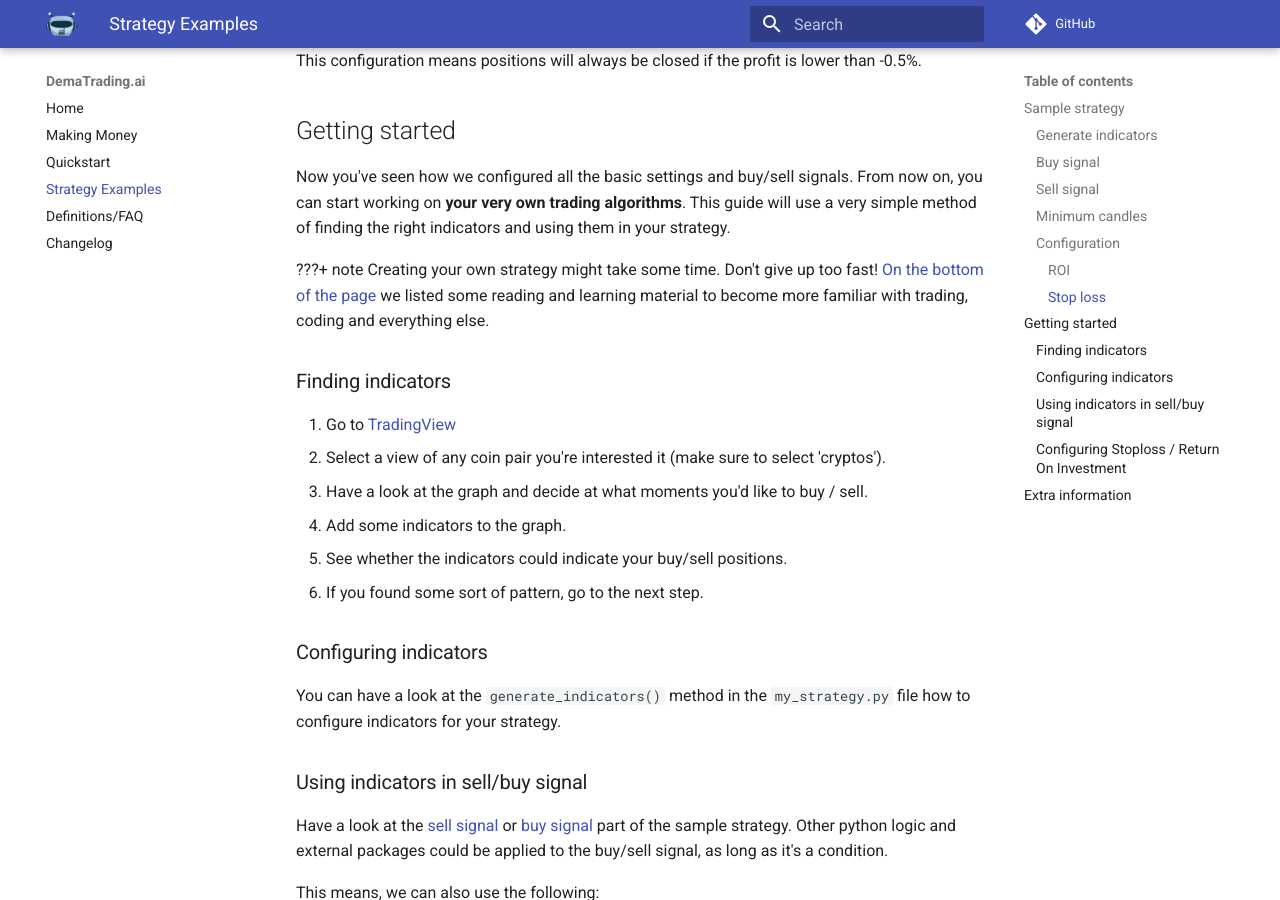
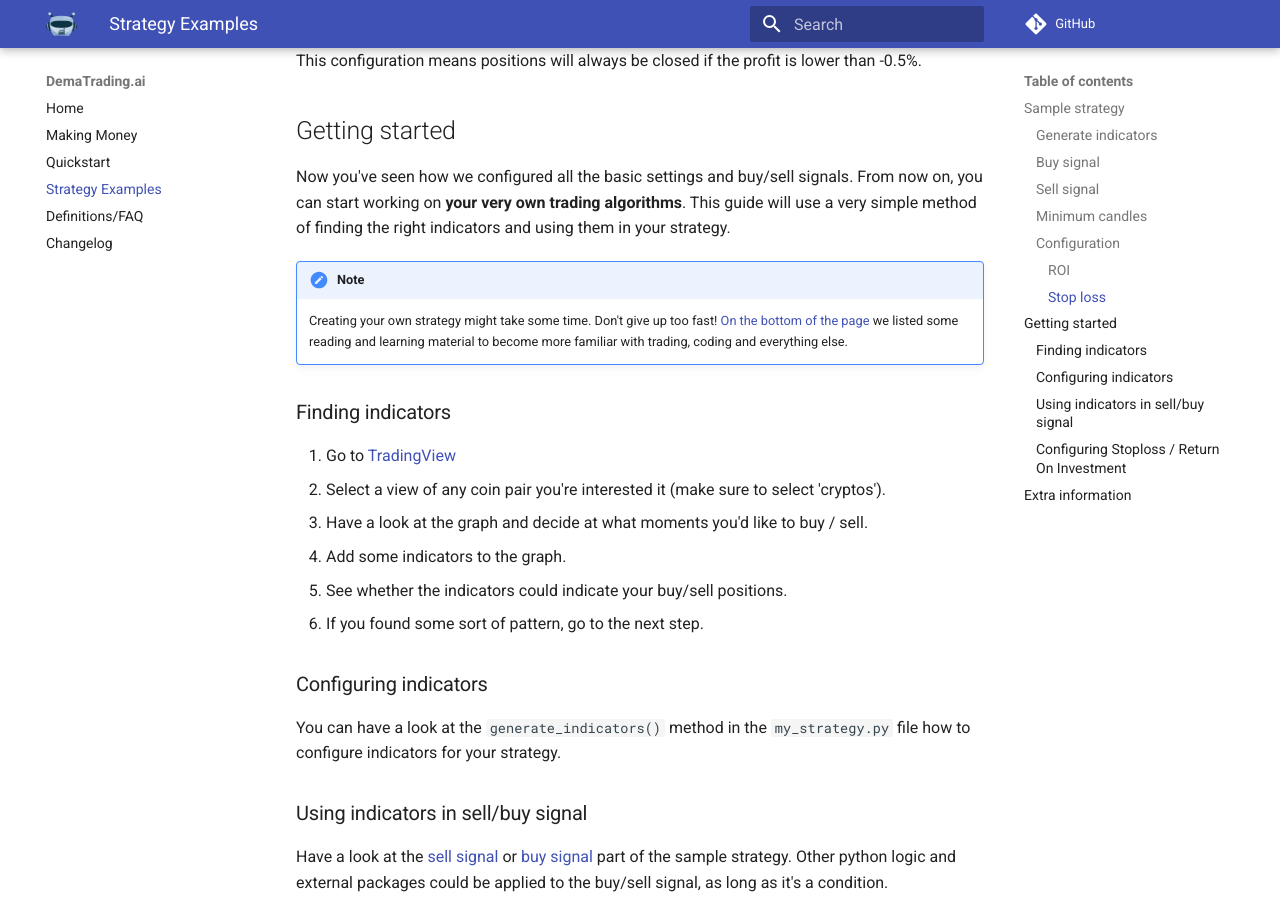
Before and after one commit to dema-trading-ai/engine, an MkDocs documentation site: the page built from docs/strategyexamples.md, in a window 1280 px wide and 900 px high, scrolled down 1877 px. Built offline with MkDocs 1.6.1 and Material for MkDocs 9.7.7, drawn with Linux system fonts in a browser that asks for light colours; comment, search, counter and statistics services are not loaded.

Commit message:
[hotfix] hotfix for docs

```diff
--- a/docs/strategyexamples.md
+++ b/docs/strategyexamples.md
@@ -54,7 +54,8 @@ This configuration means positions will always be closed if the profit is lower
 ## Getting started
 Now you've seen how we configured all the basic settings and buy/sell signals. From now on, you can start working on **your very own trading algorithms**. This guide will use a very simple method of finding the right indicators and using them in your strategy.
 
-???+ note Creating your own strategy might take some time. Don't give up too fast! [On the bottom of the page](#extra-information) we listed some reading and learning material to become more familiar with trading, coding and everything else.
+!!! note
+    Creating your own strategy might take some time. Don't give up too fast! [On the bottom of the page](#extra-information) we listed some reading and learning material to become more familiar with trading, coding and everything else.
 
 ### Finding indicators
 1. Go to [TradingView](https://www.tradingview.com/chart/)
```
Also changed, not shown: docs/quickstart.md (+1 -0 lines).
